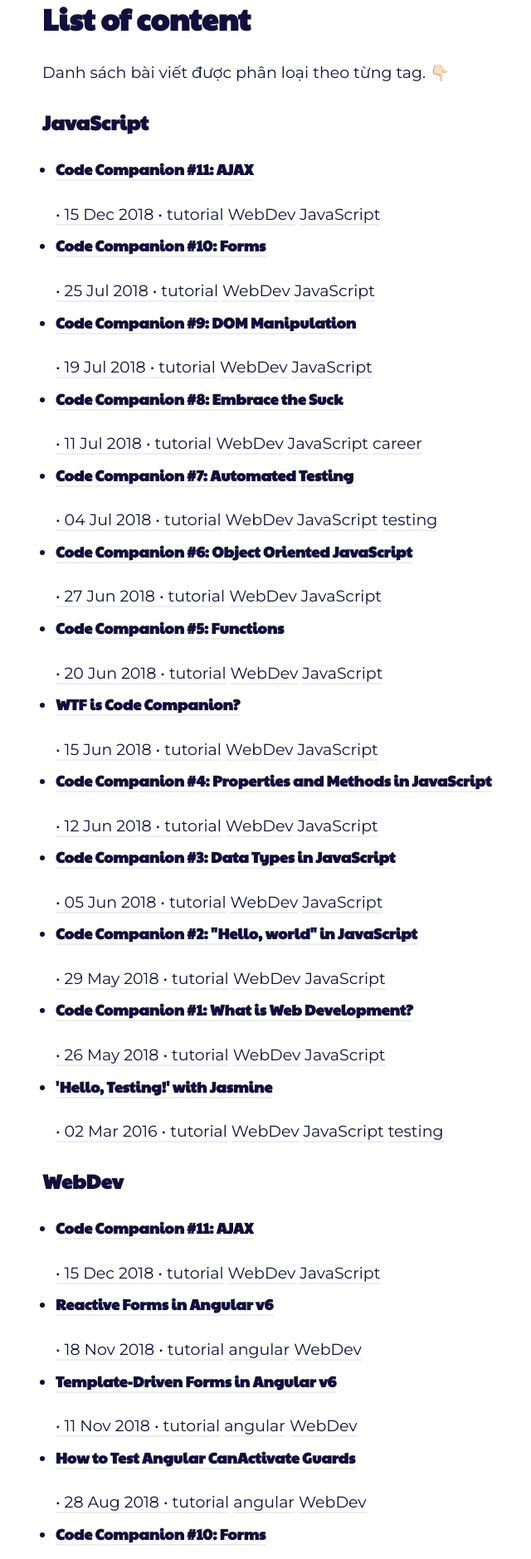
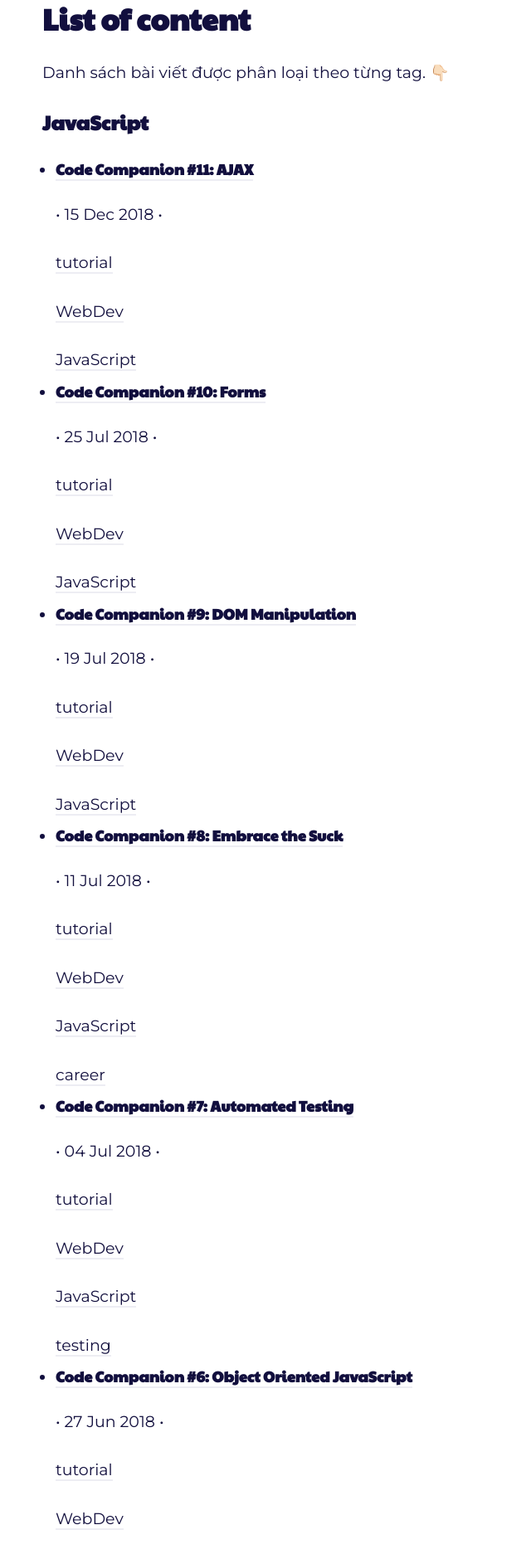
Before and after one commit to lightix98/lightix98.github.io, a Jekyll site: the page built from _pages/categrories.html, in a window 1280 px wide. Shown: the part 1641-3520 px from the top of the page at 83% size, without its empty margins (231-871 px from the left). Built offline with Jekyll 4.4.1, drawn with Linux system fonts in a browser that asks for light colours.

Commit message:
Update categrories.html

```diff
--- a/_pages/categrories.html
+++ b/_pages/categrories.html
@@ -57,10 +57,8 @@ Here we generate all the tags.
   <li>
     <h5>
       <a href="{{ post.url }}">
-        {{ post.title }} </h5> •
-        {{ post.date | date_to_string }} •
-      </a>
-      {% for tag in post.tags %}
+        {{ post.title }} </a> </h5> <p>• {{ post.date | date_to_string }} •
+      {% for tag in post.tags %} </p>
       <a class="codinfox-tag-mark" href="/blog/tag/#{{ tag | slugify }}">{{ tag }}</a>
       {% endfor %}
   </li>
```
